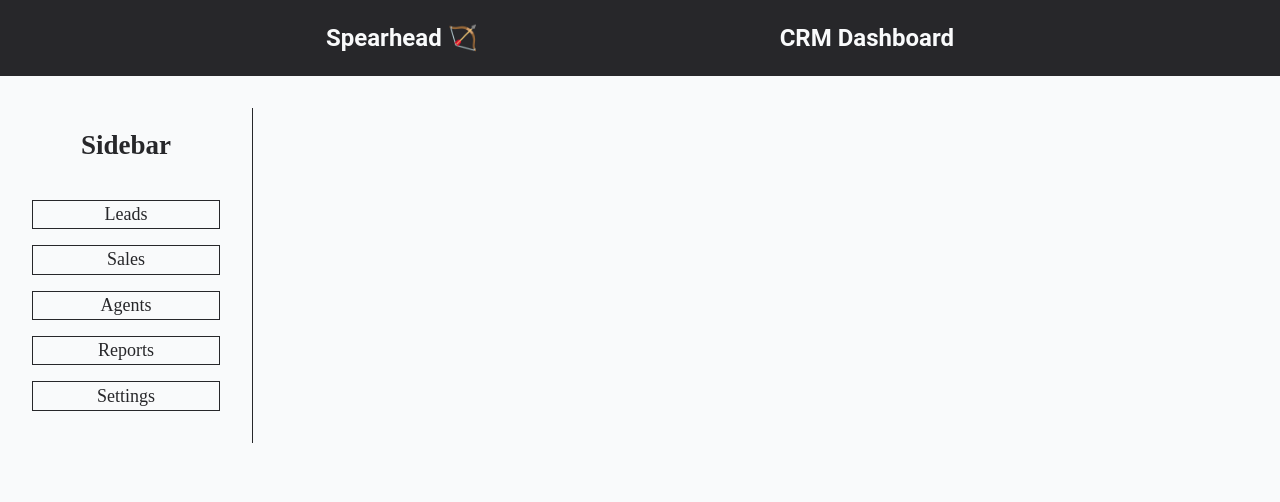
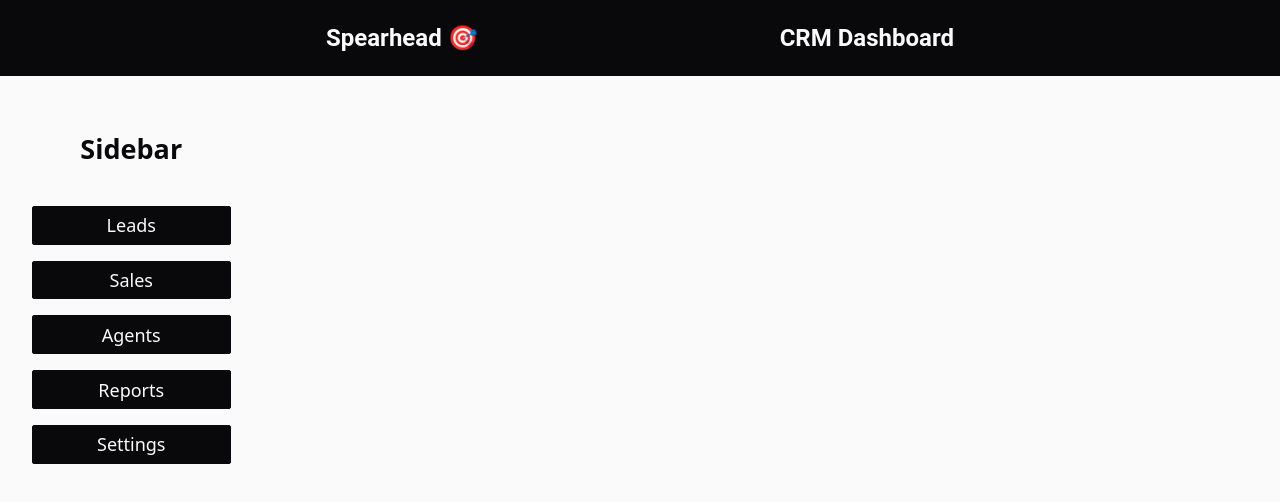
Before and after one commit to Karan-Bharti1/Spearhead, a React (Vite) app: page / in a window 1280 px wide. Shown: the top 502 px of the page. Built offline with nearby package versions, Linux system fonts and the light colour scheme; no server answers.

Commit message:
feat: updated styling for the application

```diff
--- a/src/App.css
+++ b/src/App.css
@@ -1,6 +1,6 @@
 :root{
-  --primary-color:#27272a;
-  --text-color-:#F9FAFB;
+  --primary-color:#09090b;
+  --text-color-:#FAFAFA;
   --tag-color-:#15803d;
   --card-text-:darkred;
   --disabled-text-:#52525b;
@@ -33,6 +33,7 @@
 body{
   background-color: var(--text-color-);
   font-size: large;
+  font-family:system-ui, -apple-system, BlinkMacSystemFont, 'Segoe UI', Roboto, Oxygen, Ubuntu, Cantarell, 'Open Sans', 'Helvetica Neue', sans-serif;
 }
 .container{
 margin: 2rem;
@@ -44,22 +45,23 @@ margin: 2rem;
 .sidebar{
   display: flex;
   flex-direction: column;
-  border-right: 1px solid var(--primary-color);
+  /* border-right: 1px solid var(--primary-color); */
   padding-right: 2rem;
   padding-bottom: 2rem;
 }
 .btn-primary{
   text-decoration: none;
-  border: 1px solid var(--primary-color);
+  border: 1.5px solid var(--primary-color);
   margin-top: 1rem;
-  padding: 0.2rem 4rem;
-  color: var(--primary-color);
+  padding: 0.4rem 4rem;
+  background-color: var(--primary-color);
   text-align: center;
-
+border-radius: 2px;
+color: var(--text-color-);
 }
 .btn-primary:hover{
-background-color: var(--primary-color);
-color: var(--text-color-);
+color: var(--primary-color);
+background-color: var(--text-color-);
 }
 .sidebar-text{
   text-align: center;
@@ -95,10 +97,10 @@ color: var(--text-color-);
  font-size: x-large;
 }
 .lead-status{
-  border: 1px solid;
+
   margin-left: 2rem;
   margin-right: 2rem;
-  padding:2rem;
+  padding:0rem;
 }
 .status-container{
   display: flex;
@@ -115,8 +117,12 @@ color: var(--text-color-);
 }
 .card{
   width: 300px;
-  border: 1px solid var(--primary-color);
-  padding: 0.5rem;
+  padding: 0.8rem;
+  box-shadow:1px 1px  1px 1px var(--form-border-);
+}
+.tag-card{
+  display: flex;
+  flex-wrap: wrap;
 }
 .tag{
   padding: 0.5rem;
@@ -129,7 +135,7 @@ color: var(--text-color-);
   color:var(--card-text-);
 }
 .link-display{
-  padding: 0.3rem;
+  padding: 0.5rem 0.3rem;
 text-decoration: none;
 background-color: var(--primary-color);
 color: var(--text-color-);
@@ -151,7 +157,7 @@ border-radius: 3px;
  justify-content:space-between;
 }
 .sales-content{
-  border: 1px solid var(--primary-color) ;
+  box-shadow:1px 1px  1px 1px var(--form-border-);
   padding: 1rem;
  margin-right: 5rem;
 
@@ -160,7 +166,7 @@ border-radius: 3px;
   padding: 2rem;
   margin: 1rem 0rem;
   margin-left: 2rem;
-  border-bottom: 1px solid var(--primary-color);
+
 }
 .comment-container{
   padding: 2rem;
@@ -179,7 +185,7 @@ border-radius: 3px;
   padding-left: 2rem;
 }
 .comment-box{
-  border: 1px solid var(--primary-color);
+  box-shadow:1px 1px  1px 1px var(--form-border-);
   padding: 1rem;
   box-sizing: border-box;
   margin-top: 1rem;
@@ -244,9 +250,7 @@ flex-direction: column;
 .lead-content{
   padding-left: 0rem;
 }
-.sales-content{
-  border-top: 1px solid var(--primary-color) ;
-}
+
 .edit-container{
   margin: 0rem;
 }
--- a/src/components/Header.jsx
+++ b/src/components/Header.jsx
@@ -2,7 +2,7 @@ const Header=({text})=>{
     return(<>
     <header className="header">
         <div className="heading">
-        Spearhead 🏹  </div>
+        Spearhead 🎯 </div>
           <div className="head-text">{text}</div>
     </header>
     </>)
--- a/src/features/leads/LeadView.jsx
+++ b/src/features/leads/LeadView.jsx
@@ -27,8 +27,10 @@ return matchesFilter
             <p className="card-text"><span className="text-head">Sales Agent:</span> {lead.salesAgent.name}</p>
             <p className="card-text"><span className="text-head">Status:</span> {lead.status}</p>
             <p className="card-text"><span className="text-head">Tags:</span> </p>
+            <div className="tag-card">
             {lead.tags.map((tag,index)=>
                 (<span key={index} className="tag">{tag.name}</span>))}
+                </div>
                  <p className="card-text"><span className="text-head">Time To Close:</span> {lead.timeToClose}</p>
                  <p className="card-text"><span className="text-head">Priority:</span> {lead.priority}</p>
                  <Link className="link-display" to={`/viewdetails/${lead._id}`}>View Details</Link>
```
